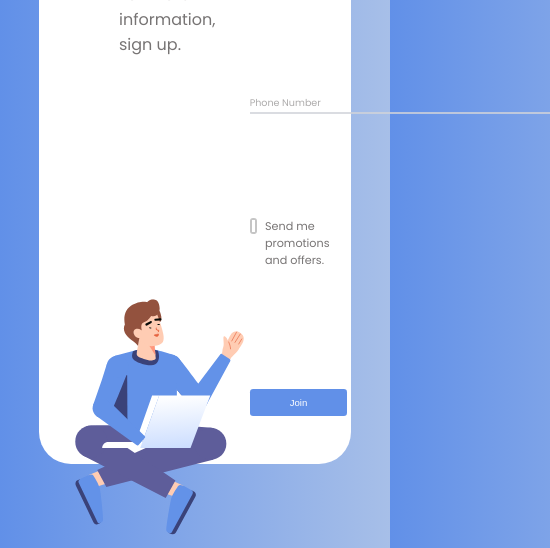
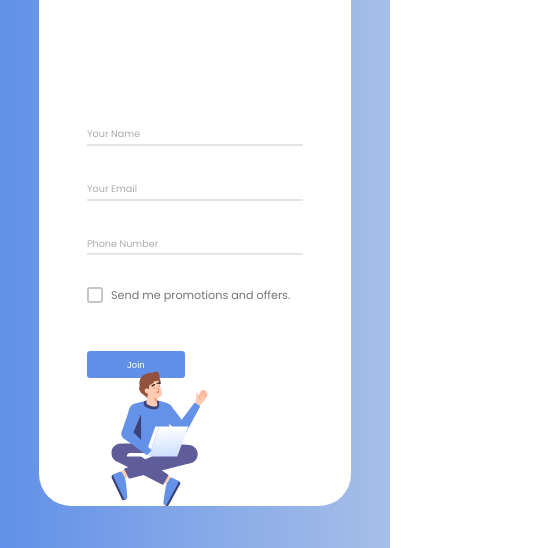
Before and after one commit to tabualhsan/form_animation, a plain HTML site: page index.html in a window 390 px wide. Shown: the part 296-844 px from the top of the page, 550 px wide, since content can reach past the window. Drawn offline with nearby package versions, Linux system fonts and the light colour scheme.

Commit message:
made page mobile friendly

```diff
--- a/style.css
+++ b/style.css
@@ -154,3 +154,18 @@
     opacity: 0;
 
 }
+
+@media screen and (max-width:812px) {
+    form {
+        width: 90w;
+        min-height: 90vh;
+        flex-direction: column;
+        padding:8rem 3rem;
+    }
+    #character{
+        transform: scale(0.4) translate(0%);
+    }
+    .line-svg{
+        width: 100%;
+    }
+}
```
